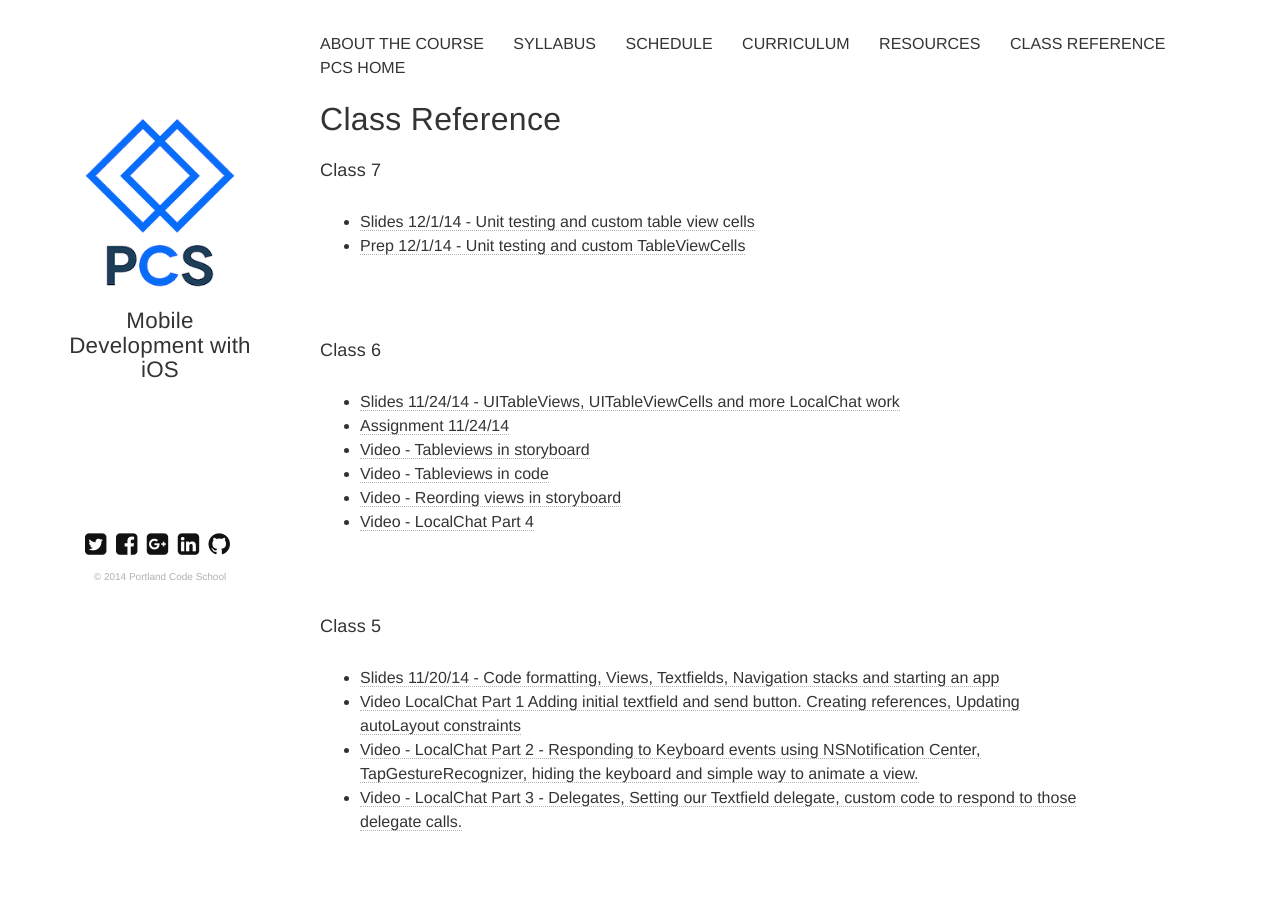
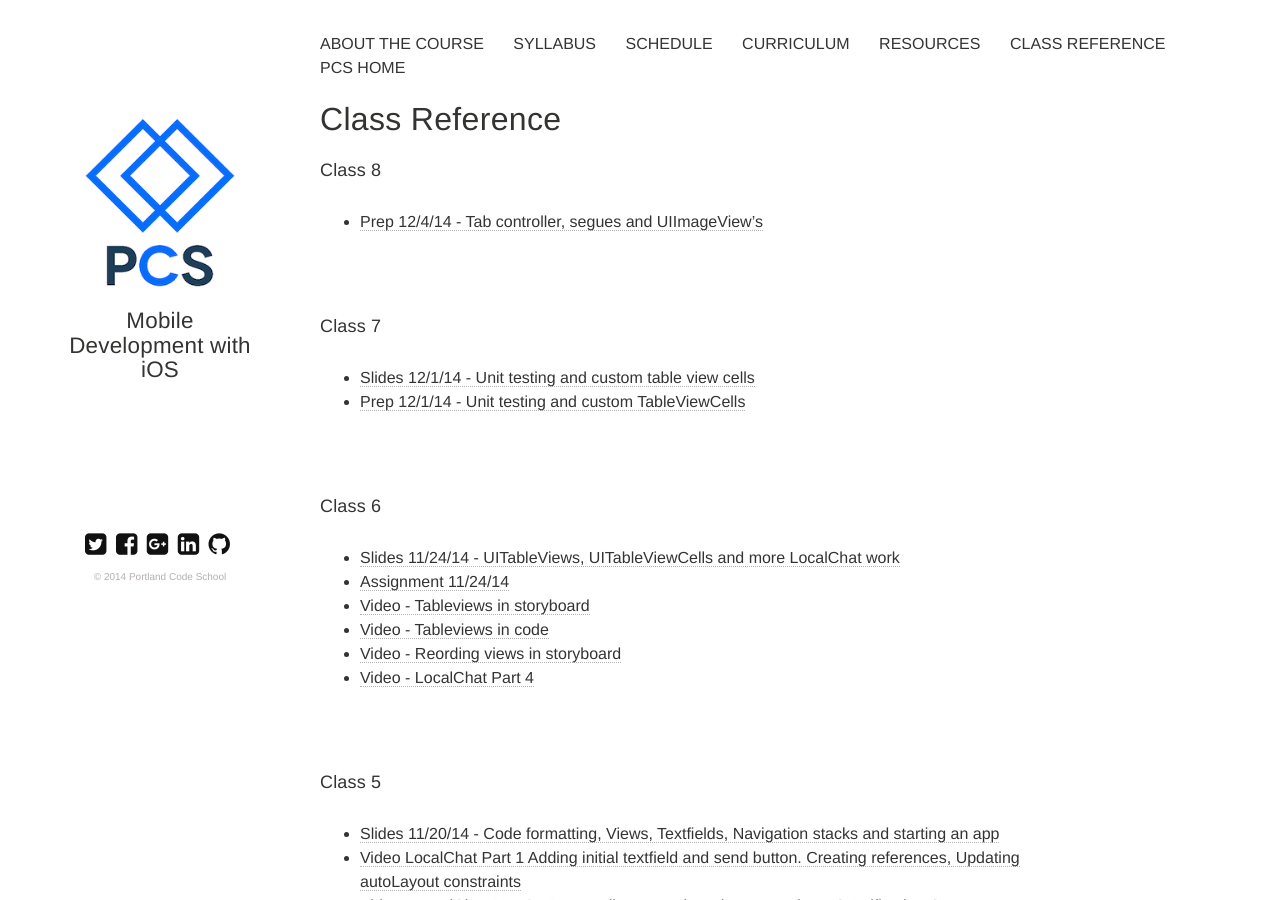
Before and after one commit to portlandcodeschool/ios, a Jekyll site: the page built from reference.md, in a window 1280 px wide and 900 px high. Built offline with Jekyll 4.4.1, drawn with Linux system fonts in a browser that asks for light colours; nearby versions of some CDN libraries.

Commit message:
Update reference.md

```diff
--- a/reference.md
+++ b/reference.md
@@ -5,6 +5,9 @@ title: Class Reference
 tagline: Mobile Development with iOS
 tags: [reference]
 ---
+####Class 8
+* [Prep 12/4/14 - Tab controller, segues and UIImageView’s](https://docs.google.com/presentation/d/1j7UO74iZBmS4cmgpTTU_cylkqcor9gtLNTKZaI3Q4kc/edit?usp=sharing)
+
 ####Class 7
 * [Slides 12/1/14 - Unit testing and custom table view cells](https://docs.google.com/presentation/d/15AayvaGgGFiCDx4wjBjYkBkSKVEWy1mAryny25Rrnxs/edit?usp=sharing)
 * [Prep 12/1/14 - Unit testing and custom TableViewCells](https://docs.google.com/presentation/d/186-RjOPWLSo3OhnLs6XG3qEyWydA75wIwWXVE3fZ4zk/edit?usp=sharing)
```
